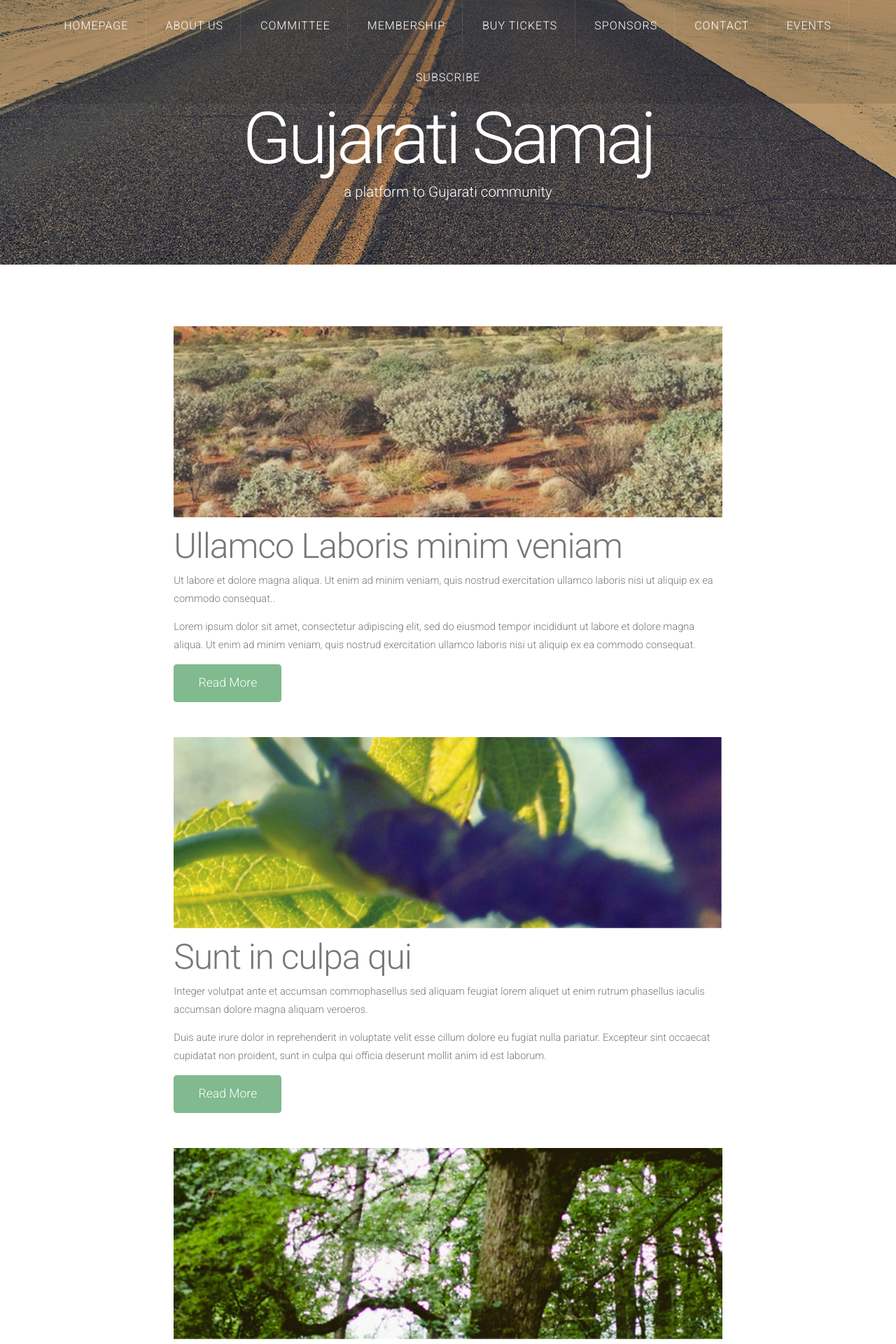
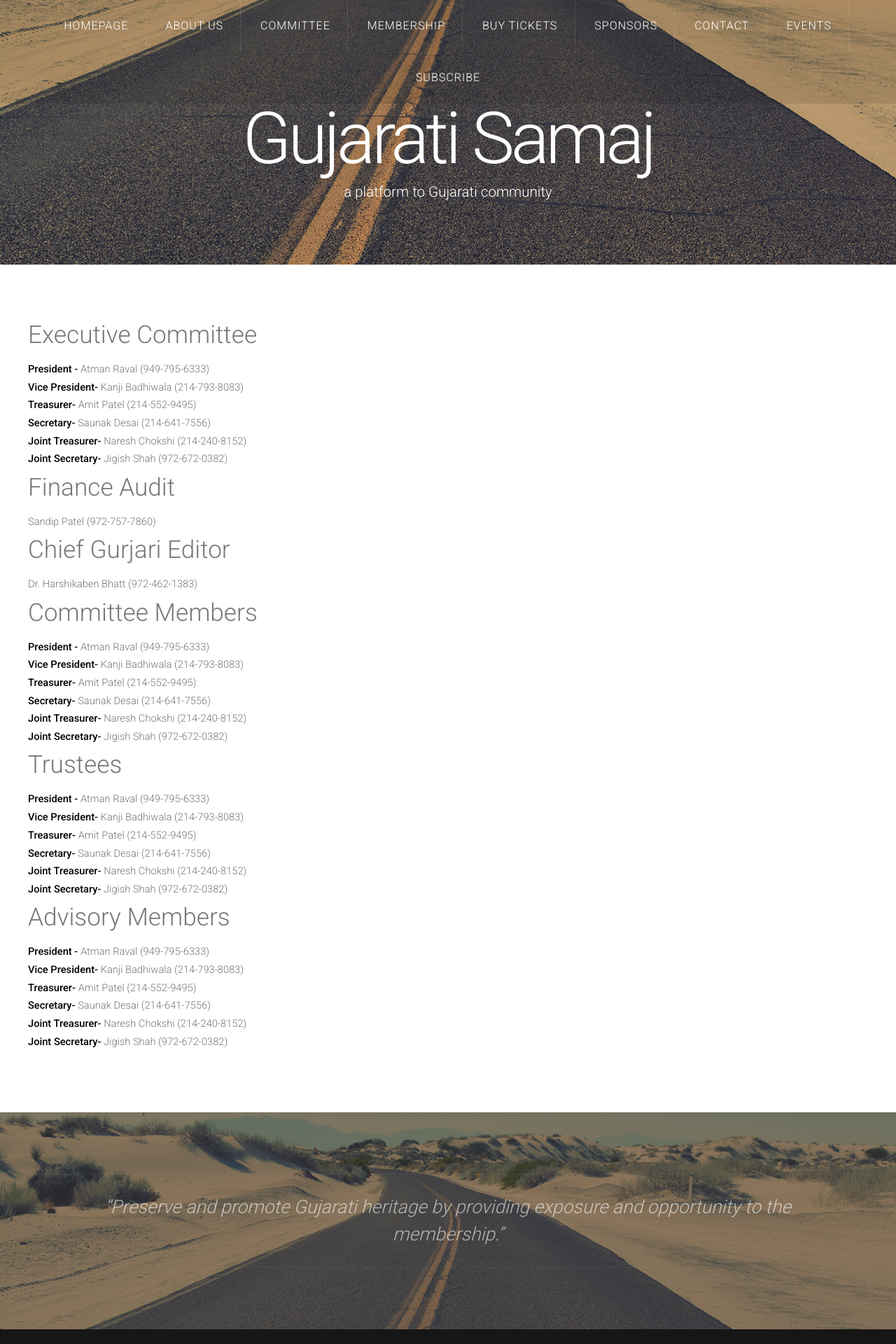
Before and after one commit to rammygit/linearblog, a Jekyll site: the page built from blog/index.html, in a window 1280 px wide. Shown: the top 1920 px of the page at 70% size. Built offline with Jekyll 4.4.1, drawn with Linux system fonts in a browser that asks for light colours; nearby versions of some CDN libraries; some of the changed text lies outside the part shown.

Commit message:
updated committee members page

```diff
--- a/assets/css/style-desktop.css
+++ b/assets/css/style-desktop.css
@@ -24,6 +24,11 @@
 		header h2
 		{
 			font-size: 3.4em;
+		}
+
+		header h3
+		{
+			font-size: 2.4em;
 		}
 
 		header .byline
--- a/blog/index.html
+++ b/blog/index.html
@@ -1,22 +1,102 @@
 ---
-title: Blog
+title: Linear
 layout: default
 ---
-
 <!-- Main -->
 	<div id="main">
 		<div id="content" class="container">
-			{% for post in site.posts offset: 0 limit: 4 %}
-			<div class="row">
-				<section class="8u -2u">
-					<a href="{{ site.prefix }}{{ post.url }}" class="image full"><img src="/assets/{{ post.featured }}" alt=""></a>
-					<header>
-						<h2>{{ post.title }}</h2>
-					</header>
-					{{ post.excerpt }}
-					<a href="{{ site.prefix }}{{ post.url }}" class="button button-style1">Read More</a>
-				</section>
-			</div>
-			{% endfor %}
+			<section>
+				<header>
+					<h3>Executive Committee</h3>
+				</header>
+				<p>
+
+				<strong>President - </strong> Atman Raval (949-795-6333)
+				<br>
+				<strong>Vice President- </strong> Kanji Badhiwala (214-793-8083)
+				<br>
+				<strong>Treasurer- </strong> Amit Patel (214-552-9495)
+				<br>
+				<strong>Secretary- </strong> Saunak Desai (214-641-7556)
+				<br>
+				<strong>Joint Treasurer- </strong> Naresh Chokshi (214-240-8152)
+				<br>
+				<strong>Joint Secretary- </strong> Jigish Shah (972-672-0382)
+				</p>
+
+				<header>
+					<h3>Finance Audit</h3>
+				</header>
+				<p>
+
+				Sandip Patel (972-757-7860)
+
+
+				<header>
+					<h3>Chief Gurjari Editor</h3>
+				</header>
+				<p>
+
+				Dr. Harshikaben Bhatt  (972-462-1383)
+
+
+				</p>
+
+				<header>
+					<h3>Committee Members</h3>
+				</header>
+				<p>
+
+				<strong>President - </strong> Atman Raval (949-795-6333)
+				<br>
+				<strong>Vice President- </strong> Kanji Badhiwala (214-793-8083)
+				<br>
+				<strong>Treasurer- </strong> Amit Patel (214-552-9495)
+				<br>
+				<strong>Secretary- </strong> Saunak Desai (214-641-7556)
+				<br>
+				<strong>Joint Treasurer- </strong> Naresh Chokshi (214-240-8152)
+				<br>
+				<strong>Joint Secretary- </strong> Jigish Shah (972-672-0382)
+				</p>
+
+				<header>
+					<h3>Trustees</h3>
+				</header>
+				<p>
+
+				<strong>President - </strong> Atman Raval (949-795-6333)
+				<br>
+				<strong>Vice President- </strong> Kanji Badhiwala (214-793-8083)
+				<br>
+				<strong>Treasurer- </strong> Amit Patel (214-552-9495)
+				<br>
+				<strong>Secretary- </strong> Saunak Desai (214-641-7556)
+				<br>
+				<strong>Joint Treasurer- </strong> Naresh Chokshi (214-240-8152)
+				<br>
+				<strong>Joint Secretary- </strong> Jigish Shah (972-672-0382)
+				</p>
+
+				<header>
+					<h3>Advisory Members</h3>
+				</header>
+				<p>
+
+				<strong>President - </strong> Atman Raval (949-795-6333)
+				<br>
+				<strong>Vice President- </strong> Kanji Badhiwala (214-793-8083)
+				<br>
+				<strong>Treasurer- </strong> Amit Patel (214-552-9495)
+				<br>
+				<strong>Secretary- </strong> Saunak Desai (214-641-7556)
+				<br>
+				<strong>Joint Treasurer- </strong> Naresh Chokshi (214-240-8152)
+				<br>
+				<strong>Joint Secretary- </strong> Jigish Shah (972-672-0382)
+				</p>
+
+			</section>
 		</div>
 	</div>
+<!-- /Main -->
```
